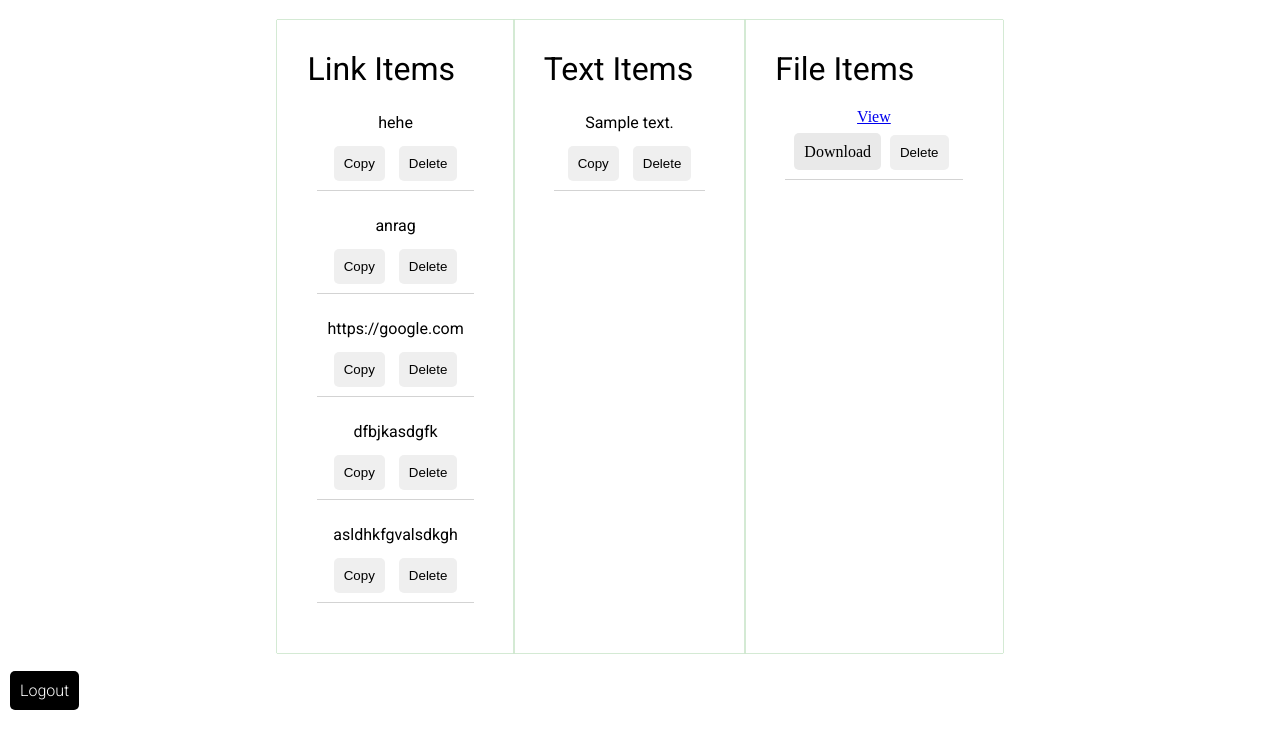
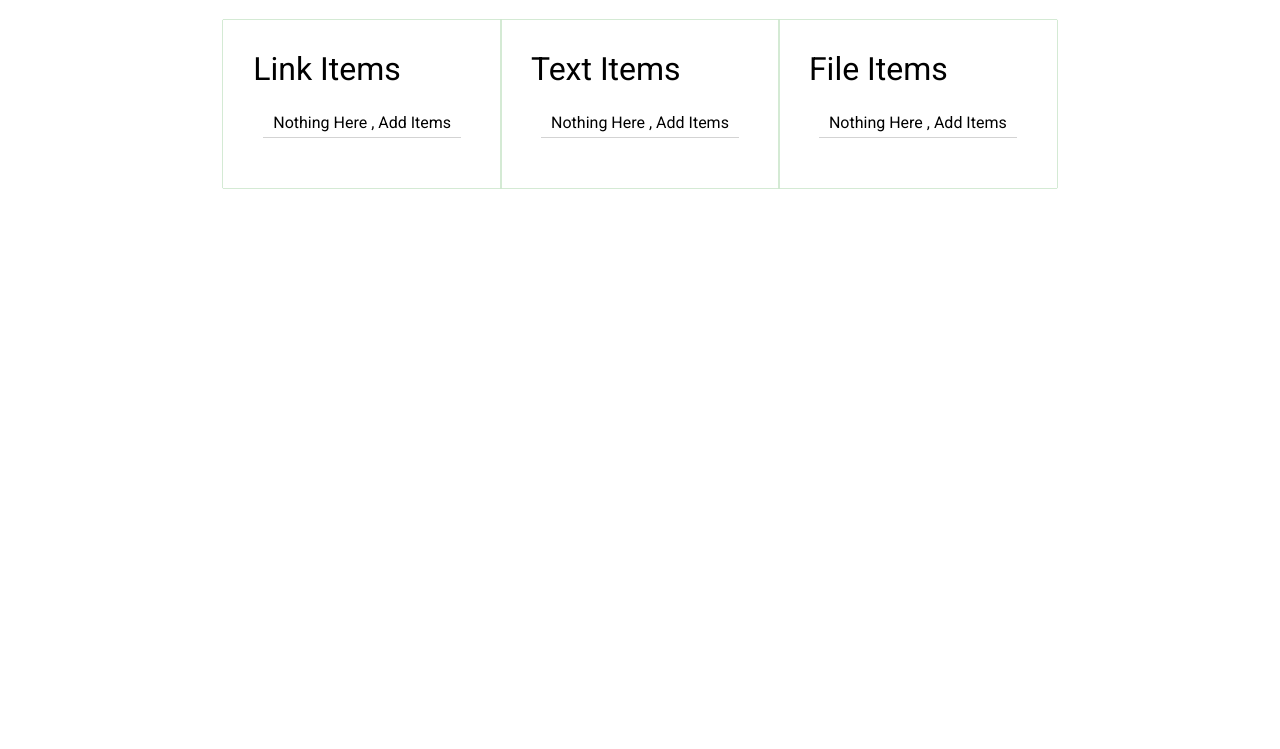
Before and after one commit to anuragkumart16/Socialpot, a Django app: page /viewclipboard in a window 1280 px wide. Shown: the top 749 px of the page. Run offline with Django 5.2, Linux system fonts and the light colour scheme; data comes from the database, SQL or seed files in the repository; both versions use the stored data as it was after the commit; tables that the repository leaves empty hold one stand-in row (values such as "Sample post").

Commit message:
added changes"

```diff
--- a/mysite/Clipboard/models.py
+++ b/mysite/Clipboard/models.py
@@ -3,13 +3,16 @@ import os
 
 # Create your models here.
 class Linkmodel(models.Model):
-    Link = models.TextField(max_length=500,unique=True)
+    Link = models.TextField(max_length=500)
+    user_obj = models.CharField(max_length=100,default='none')
 
 class Textmodel(models.Model):
-    Text = models.TextField(max_length=1000,unique=True)
+    Text = models.TextField(max_length=1000)
+    user_obj = models.CharField(max_length=100,default='none')
 
 class Filemodel(models.Model):
     File = models.FileField(upload_to="uploads/")
+    user_obj = models.CharField(max_length=100,default='none')
     def delete(self, *args, **kwargs):
         # Delete the file from the filesystem
         if self.File:
--- a/mysite/Clipboard/templates/viewclipboard.html
+++ b/mysite/Clipboard/templates/viewclipboard.html
@@ -174,7 +174,7 @@
 
                     <div>
                         <button data-ofobject="{{object.Link}}" class="copybtn">Copy</button>
-                        <button class="delbtn" data-name="{{object.Link}}" data-objecttype="Link">Delete</button>
+                        <button class="delbtn" data-name="{{object.Link}}" data-objecttype="Link" data-id="{{object.id}}">Delete</button>
                     </div>
                     {% endfor %}
                 </li>
@@ -193,7 +193,7 @@
                     <p>{{object.Text}}</p>
                     <div>
                         <button data-ofobject="{{object.Text}}" class="copybtn">Copy</button>
-                        <button class="delbtn" data-name="{{object.Text}}" data-objecttype="Text">Delete</button>
+                        <button class="delbtn" data-name="{{object.Text}}" data-objecttype="Text" data-id="{{object.id}}">Delete</button>
                     </div>
                 </li>
                 {% endfor %}
@@ -211,7 +211,7 @@
                     <a href="media/{{object.File}}">View</a>
                     <div>
                         <a href="{{ object.File.url }}" download="{{ object.File.name }}" class="download">Download</a>
-                        <button class="delbtn" data-name="{{object.File}}" data-objecttype="File">Delete</button>
+                        <button class="delbtn" data-name="{{object.File}}" data-objecttype="File" data-id="{{object.id}}">Delete</button>
                     </div>
                 </li>
                 {% endfor %}
@@ -221,9 +221,9 @@
             </ul>
         </div>
     </div>
-    <div class="holder">
+    {% comment %} <div class="holder">
         <a href="{% url 'logoutuser' %}" class="view">Logout</a>
-    </div>
+    </div> {% endcomment %}
     <script>
         document.querySelectorAll('.copybtn').forEach(function (button) {
             button.addEventListener('click', function () {
@@ -242,13 +242,14 @@
             button.addEventListener('click', function () {
                 var name = button.getAttribute('data-name');
                 var objecttype = button.getAttribute('data-objecttype');
+                var idname = button.getAttribute('data-id');
                 fetch('delitems', {
                     method: 'POST',
                     headers: {
                         'Content-Type': 'application/jason',
                         'X-CSRFToken': '{{csrf_token}}'
                     },
-                    body: JSON.stringify({ name, objecttype })
+                    body: JSON.stringify({ name, objecttype ,idname })
                 }).then(response => {
                     if (response.ok) {
                         window.location.href = '/viewclipboard';
--- a/mysite/Clipboard/views.py
+++ b/mysite/Clipboard/views.py
@@ -7,7 +7,9 @@ from django.db import IntegrityError
 from rest_framework.decorators import api_view
 from rest_framework.response import Response
 from .serializers import LinkSerializers
+
 # Create your views here.
+
 def clipboard(request):
     if request.user.is_authenticated:
         return render (request,'clipboard.html')
@@ -18,8 +20,9 @@ def clipboard(request):
 def linkholder(request):
     if request.method=="POST":
         Link=request.POST.get("Link")
+        user_obj = request.user.username
         try :
-            object=Linkmodel(Link=Link)
+            object=Linkmodel(Link=Link,user_obj=user_obj)
             object.save()
             messages.add_message(request,messages.INFO,'Link Was Saved !')
             return redirect('clipboard')
@@ -30,7 +33,8 @@ def linkholder(request):
 def fileholder(request):
     if request.method=="POST" :
         File=request.FILES.get("File")
-        object=Filemodel(File=File)
+        user_obj = request.user.username
+        object=Filemodel(File=File,user_obj=user_obj)
         object.save()
         messages.add_message(request,messages.INFO,'File Was Saved !')
         return redirect('clipboard')
@@ -38,8 +42,9 @@ def fileholder(request):
 def textholder(request):
     if request.method=="POST":
         Text=request.POST.get("Text")
+        user_obj = request.user.username
         try:
-            object=Textmodel(Text=Text)
+            object=Textmodel(Text=Text,user_obj=user_obj)
             object.save()
             messages.add_message(request,messages.INFO,'Text Was Saved !')
             return redirect('clipboard')
@@ -49,9 +54,9 @@ def textholder(request):
 
 
 def viewclipboard(request):
-    Linkitems = Linkmodel.objects.all()
-    Textitems = Textmodel.objects.all()
-    Fileitems = Filemodel.objects.all()
+    Linkitems = Linkmodel.objects.filter( user_obj = request.user.username)
+    Textitems = Textmodel.objects.filter(user_obj = request.user.username)
+    Fileitems = Filemodel.objects.filter(user_obj = request.user.username)
     # messages.add_message(request,messages.ERROR,'Its working')
     return render(request , 'viewclipboard.html',{'Linkitems':Linkitems,'Textitems':Textitems,'Fileitems':Fileitems})
 
@@ -61,16 +66,17 @@ def delitems(request):
         data = json.loads(request.body)
         name = data.get('name')
         objecttype = data.get('objecttype')
+        idname = data.get('idname')
         print(name)
         print(objecttype)
         if objecttype=="Text":
-            entry = Textmodel.objects.get(Text=name)
+            entry = Textmodel.objects.get(id=idname)
             entry.delete()
         elif objecttype =="File":
-            entry = Filemodel.objects.get(File=name)
+            entry = Filemodel.objects.get(id=idname)
             entry.delete()
         elif objecttype== "Link" :
-            entry = Linkmodel.objects.get(Link=name)
+            entry = Linkmodel.objects.get(id=idname)
             entry.delete()
         else :
             response_data = {
--- a/mysite/Members/urls.py
+++ b/mysite/Members/urls.py
@@ -1,8 +1,9 @@
 from django.urls import path
-from .views import signinview,signupview,logoutview
+from .views import signinview,signupview,logoutview,changepassword
 
 urlpatterns = [
     path('signinuser',signinview,name="signinuser"),
     path('signupuser',signupview,name='signupuser'),
     path('logoutuser',logoutview,name='logoutuser'),
+    path('changepassword',changepassword,name="changepassword")
 ]
--- a/mysite/Members/views.py
+++ b/mysite/Members/views.py
@@ -59,4 +59,5 @@ def logoutview(request):
     return redirect('signinuser')
 
 
-# views.py
+def changepassword(request):
+    pass
```
Also changed, not shown: mysite/Clipboard/migrations/0003_filemodel_user_obj_linkmodel_user_obj_and_more.py (added), mysite/Clipboard/migrations/0004_alter_linkmodel_link_alter_textmodel_text.py (added), mysite/db.sqlite3.
